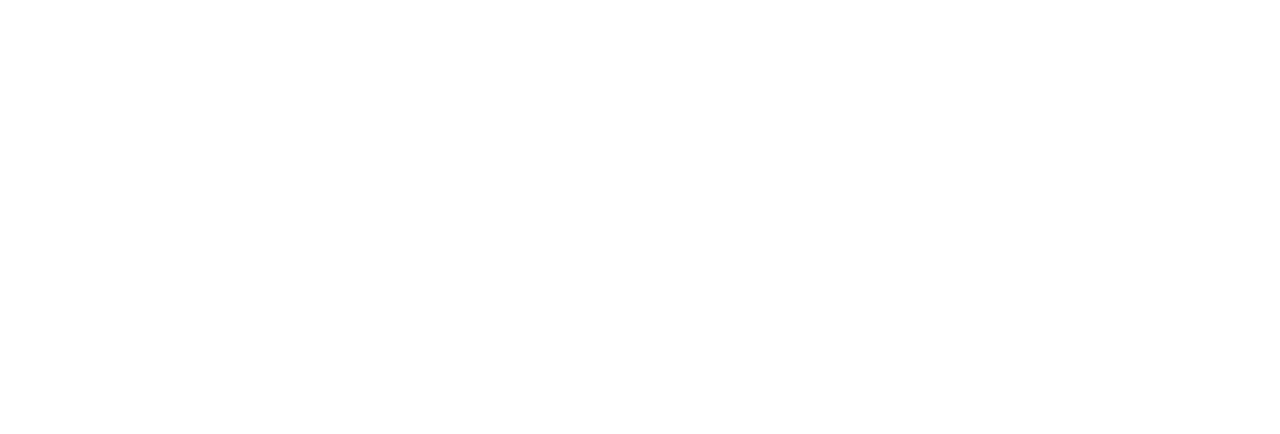
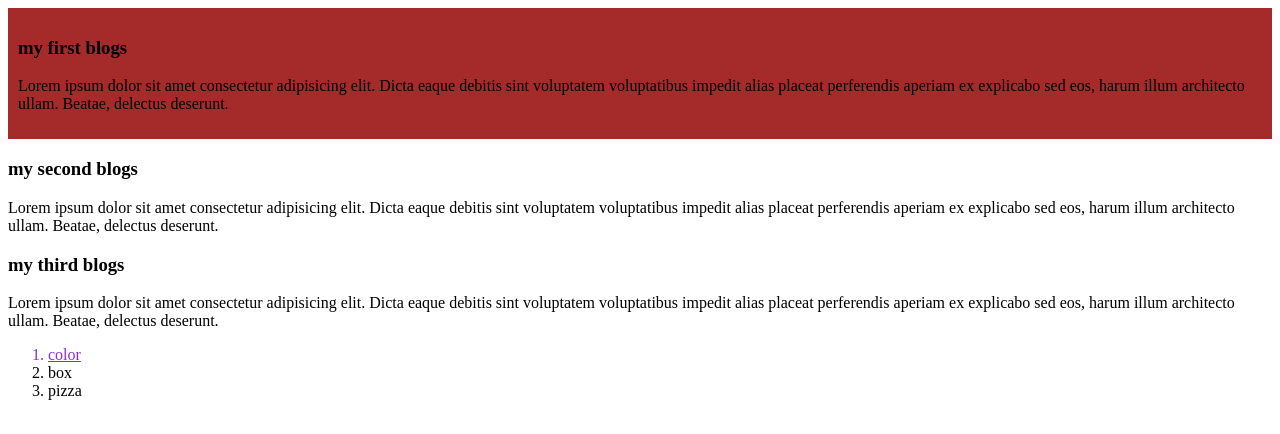
Before and after one commit to mariamarjan/my--first-git-repo, a plain HTML site: page index.html in a window 1280 px wide. Drawn offline with Linux system fonts and the light colour scheme.

Commit message:
add the blogs

```diff
--- /dev/null
+++ b/first.css
@@ -0,0 +1,5 @@
+
+.blog1{
+    background-color: brown;
+    padding: 10px;
+}
--- a/index.html
+++ b/index.html
@@ -3,9 +3,36 @@
 <head>
     <meta charset="UTF-8">
     <meta name="viewport" content="width=device-width, initial-scale=1.0">
+    <link rel="stylesheet" href="first.css">
     <title>my first github repo</title>
 </head>
 <body>
 
+    <div class="blog1">
+        <h3>my first blogs</h3>
+        <p>Lorem ipsum dolor sit amet consectetur adipisicing elit. Dicta eaque debitis sint voluptatem voluptatibus impedit alias placeat perferendis aperiam ex explicabo sed eos, harum illum architecto ullam. Beatae, delectus deserunt.</p>
+
+
+    </div>
+
+    <div class="blog2">
+        <h3>my second blogs</h3>
+        <p>Lorem ipsum dolor sit amet consectetur adipisicing elit. Dicta eaque debitis sint voluptatem voluptatibus impedit alias placeat perferendis aperiam ex explicabo sed eos, harum illum architecto ullam. Beatae, delectus deserunt.</p>
+
+
+    </div>
+    <div class="blog3">
+        <h3>my third blogs</h3>
+        <p>Lorem ipsum dolor sit amet consectetur adipisicing elit. Dicta eaque debitis sint voluptatem voluptatibus impedit alias placeat perferendis aperiam ex explicabo sed eos, harum illum architecto ullam. Beatae, delectus deserunt.</p>
+
+
+    </div>
+    <ol>
+        <li style="color: blueviolet; text-decoration:underline;"> color</li>
+        <li> box</li>
+        <li>pizza</li>
+    </ol>
+
+
 </body>
 </html>
```
